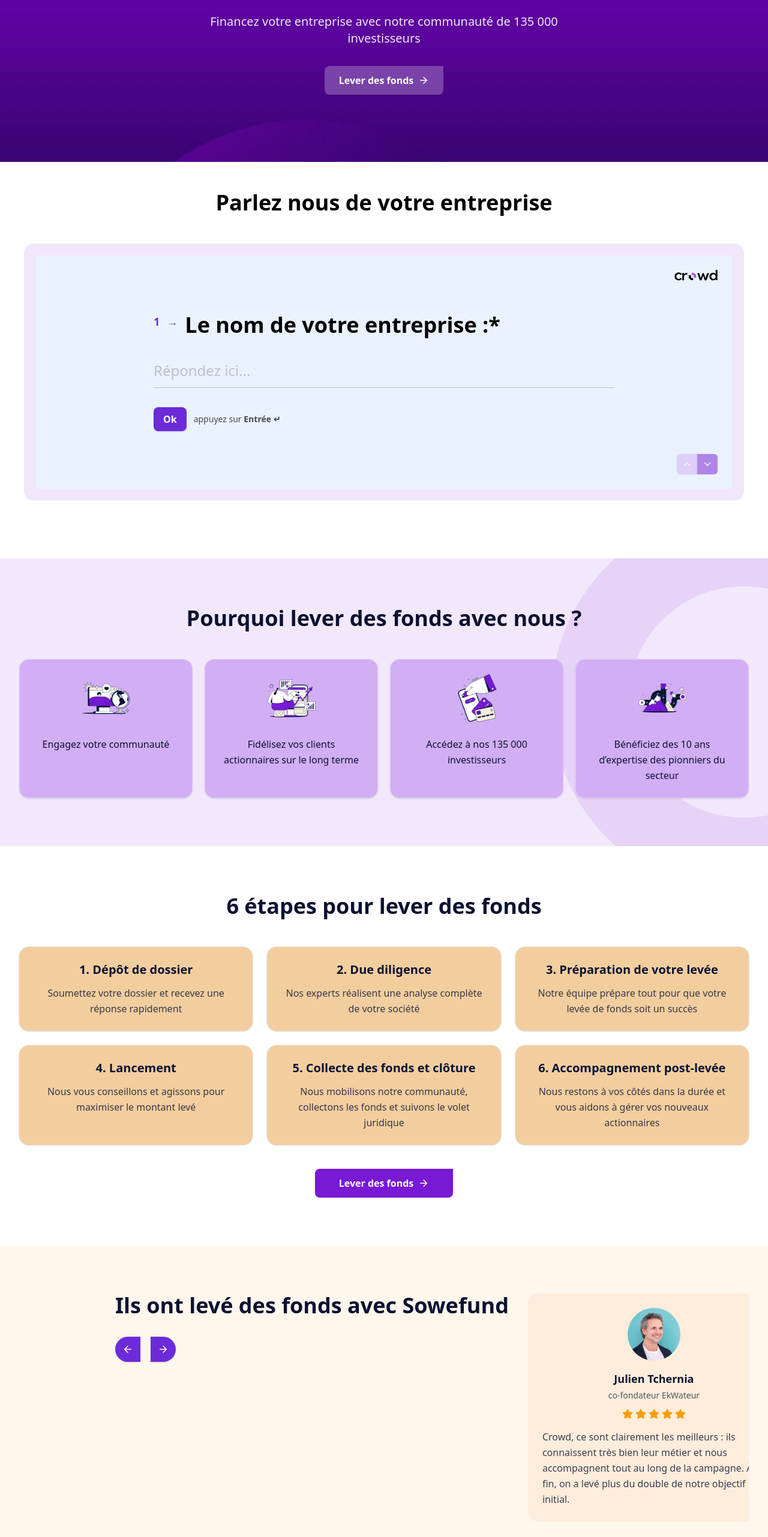
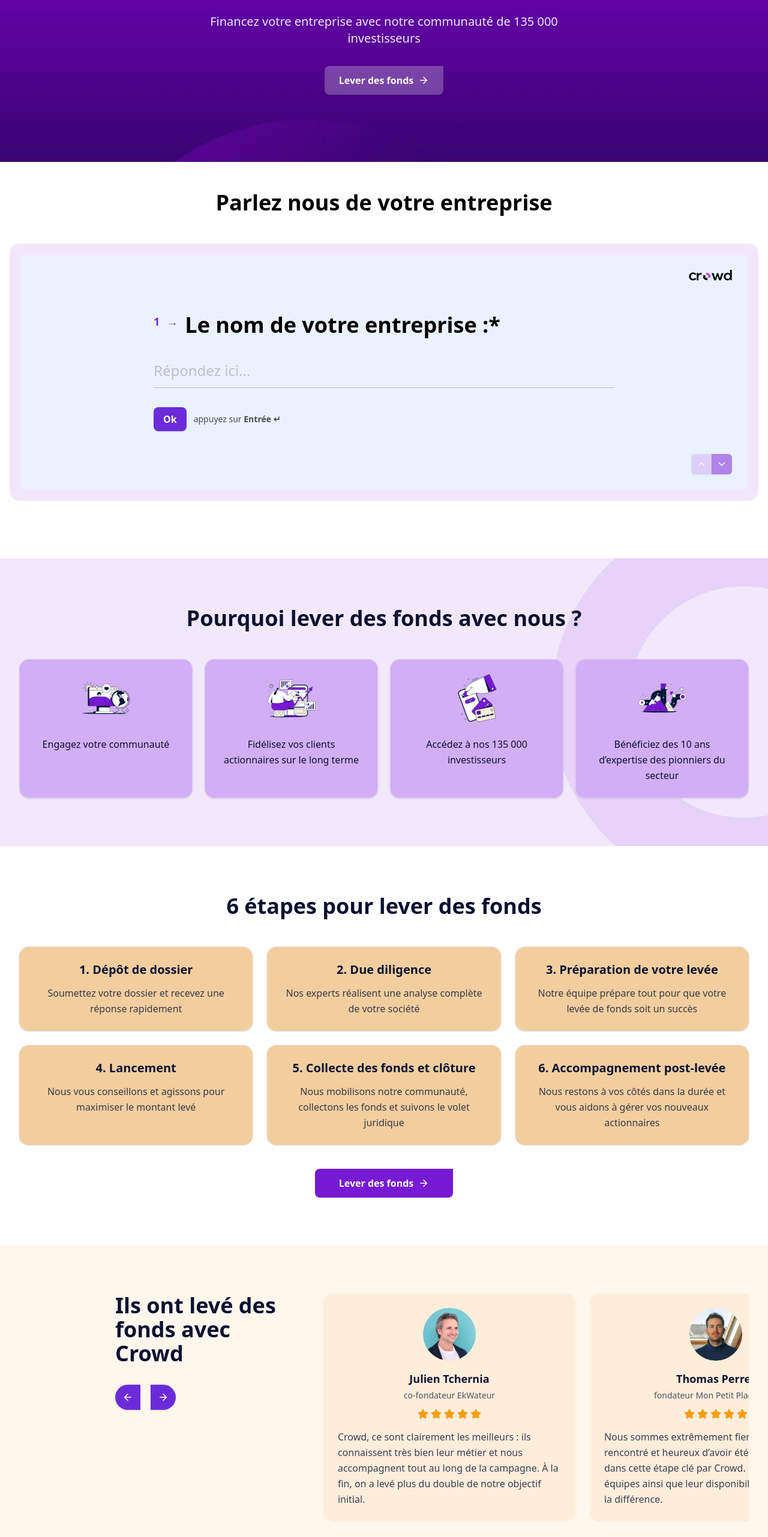
Before and after one commit to Okpeyemi/crowd, a Next.js app: page / in a window 1280 px wide. Shown: the part 234-2797 px from the top of the page at 60% size. Built offline with nearby package versions, Linux system fonts and the light colour scheme.

Commit message:
feat: Refactor layout and improve responsiveness in EntrepriseForm, EntrepriseSection, Footer, and TestimonialsSection components

```diff
--- a/src/components/EntrepriseForm.tsx
+++ b/src/components/EntrepriseForm.tsx
@@ -268,7 +268,7 @@
   };
 
   return (
-    <section className="my-8 sm:my-10 md:my-12 px-4 md:px-6 w-full">
+    <section className="my-8 sm:my-10 md:my-12 w-full">
       {/* Outer frame */}
       <div
         className="rounded-2xl border-20 border-[#7819D4]/10"
--- a/src/components/EntrepriseSection.tsx
+++ b/src/components/EntrepriseSection.tsx
@@ -2,7 +2,7 @@
 
 export default function EntrepriseSection() {
   return (
-    <section className="mx-auto px-4 py-8 sm:py-10 md:py-12 flex flex-col items-center">
+    <section className="px-4 py-8 sm:py-10 md:py-12 flex flex-col items-center">
       <h2 className="font-heading text-xl sm:text-2xl font-extrabold text-black md:text-3xl lg:text-4xl text-center">
         Parlez nous de votre entreprise
       </h2>
--- a/src/components/Footer.tsx
+++ b/src/components/Footer.tsx
@@ -81,15 +81,17 @@
         {/* Partners */}
         <div className="mt-8 sm:mt-10 flex flex-col gap-8 sm:gap-10 items-center">
           <div className="text-xs sm:text-sm font-semibold text-white/90 items-start flex w-full">Ils nous soutiennent</div>
-          <div className="flex flex-wrap items-center justify-center sm:justify-start gap-3 sm:gap-4 md:gap-6">
+          <div className="w-full overflow-x-auto">
+            <div className="flex items-center justify-center gap-3 sm:gap-4 md:gap-6 w-full snap-x snap-mandatory px-0.5">
               {partners.map((src, i) => (
                 <div
                   key={i}
-                className="flex h-12 w-24 sm:h-14 sm:w-28 items-center justify-center"
+                  className="flex items-center justify-center flex-none snap-start"
                 >
                   <Image src={src} alt={`partner-${i}`} width={96} height={40} className="object-contain" />
                 </div>
               ))}
+            </div>
           </div>
         </div>
 
--- a/src/components/TestimonialsSection.tsx
+++ b/src/components/TestimonialsSection.tsx
@@ -59,7 +59,7 @@
         <div className="flex flex-col lg:flex-row gap-6 lg:gap-8 items-start">
           <div className="flex flex-col items-start gap-4 sm:gap-6 lg:gap-8 lg:min-w-[280px]">
             <h2 className="font-heading text-xl sm:text-2xl font-extrabold text-[#0B1131] md:text-3xl lg:text-4xl">
-              Ils ont levé des fonds avec Sowefund
+              Ils ont levé des fonds avec <br /> Crowd
             </h2>
 
             <div className="hidden items-center gap-2 lg:flex">
@@ -83,12 +83,12 @@
 
           <div
             ref={scrollerRef}
-            className="flex snap-x snap-mandatory gap-4 sm:gap-6 overflow-x-auto pb-4 [&::-webkit-scrollbar]:hidden [-ms-overflow-style:none] [scrollbar-width:none] flex-1"
+            className="flex w-full snap-x snap-mandatory gap-4 sm:gap-6 overflow-x-auto pb-4 [&::-webkit-scrollbar]:hidden [-ms-overflow-style:none] [scrollbar-width:none]"
           >
             {testimonials.map((t, i) => (
               <article
                 key={i}
-                className="min-w-[260px] sm:min-w-[280px] flex-1 snap-start rounded-2xl bg-[#E49D3E]/10 p-5 sm:p-6 md:min-w-[380px] lg:min-w-[420px]"
+                className="w-full md:w-[320px] lg:w-[420px] flex-none snap-center md:snap-start rounded-2xl bg-[#E49D3E]/10 p-5 sm:p-6"
               >
                 <div className="flex flex-col items-center text-center">
                   <Image
```
Lines whose indentation alone changed are shown as unchanged.
